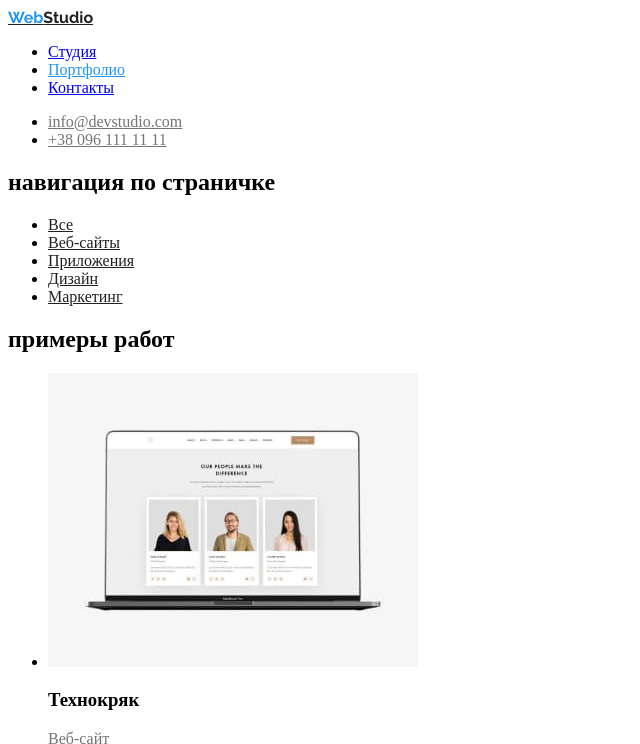
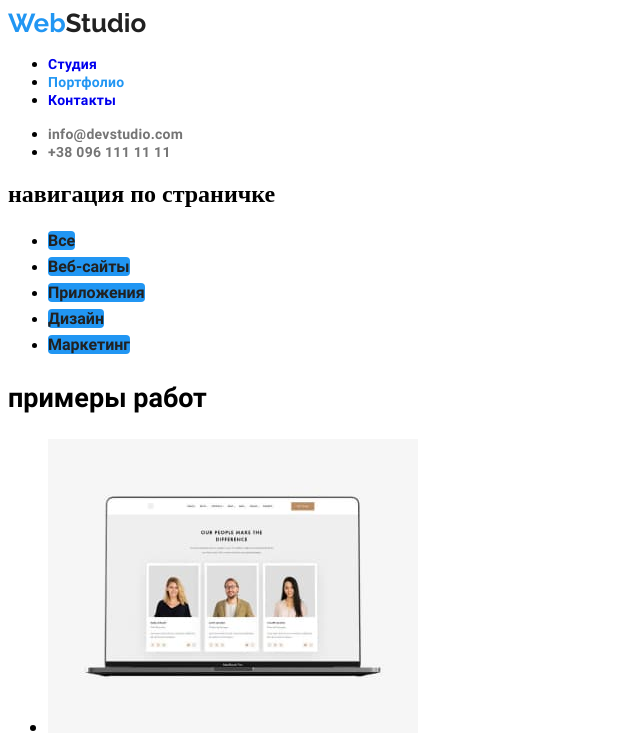
Before and after one commit to BohdanBilyk/goit-markup-hw-02, a plain HTML site: page portfolio.html in a window 1280 px wide. Shown: the top 744 px of the page, without its empty margins (0-640 px from the left). Drawn offline with Linux system fonts and the light colour scheme.

Commit message:
Homework 2

```diff
--- a/css/styles.css
+++ b/css/styles.css
@@ -4,59 +4,143 @@
     src: url('../fonts/Roboto-Bold.ttf') format('truetype');
     font-weight: 700;
 }
+@font-face{
+    font-family:'Roboto';
+    src: url('../fonts/Roboto-Bold.ttf') format('truetype');
+    font-weight: 500;
+}
+@font-face{
+    font-family:'Roboto';
+    src: url('../fonts/Roboto-Bold.ttf') format('truetype');
+    font-weight: 400;
+}
 @font-face {
     font-family:'Raleway' ;
     src: url('../fonts/Raleway-Bold.ttf') format('truetype');
+    font-weight: 700
 }
 :root {
     --color-accent: #2196f3;
+    --font-family:'Roboto'
 }
 .body {
     font-family:'Roboto' ;
-    font-style: ;
+    font-style:normal;
     color: hsl(0, 0%, 13%);
     background-color: #ffffff;
+    text-decoration: none;
 }
 .list {
   list-style: none;
 }
-/* навигация */
+/* header */
+
 .logo {
     font-family:'Raleway';
+    font-weight: 700;
+    font-size: 26px;
+    line-height: 31px;
     color: #212121;
+    text-decoration: none;
 }
-
+.link {
+  font-family: 'Roboto';
+  font-style: normal;
+  font-weight: 500;
+  font-size: 14px;
+  line-height: 16px;
+  letter-spacing: 0.02em;
+  text-decoration: none;
+}
 .logoweb {
   color: #2196f3;
   font-family:'Raleway';
+  text-decoration: none;
 }
-p
 .link-black {
   background-color: var(--color-accent);
 }
 .link-blue {
+  font-family: 'Roboto';
+  font-style: normal;
+  font-weight: 500;
+  font-size: 14px;
+  line-height: 16px;
+  letter-spacing: 0.02em;
   color: #2196f3;
+  text-decoration: none;
 }
 .link-gray {
+  font-family: 'Roboto';
+  font-style: normal;
+  font-weight: 400;
+  font-size: 14px;
+  line-height: 16px;
+  letter-spacing: 0.02em;
   color: #757575;
+  text-decoration: none;
 }
 /* навигация по странице */
-.submenu-item {
-}
-/* подвал */
+
 .link-item {
+  font-family: 'Roboto';
+  font-style: normal;
+  font-weight: 500;
+  font-size: 16px;
+  line-height: 26px;
   color: #212121;
+  background-color: #2196f3;
+  box-shadow: box-shadow: 0px 3px 1px rgba(0, 0, 0, 0.1), 0px 1px 2px rgba(0, 0, 0, 0.08), 0px 2px 2px rgba(0, 0, 0, 0.12);
+  border-radius: 4px;
+  text-decoration: none;
 }
 .link-item:hover,
 .link-item:focus,
 .link-item:active {
   color: #ffffff;
 }
+/* подвал */
+.logo-footer {
+  font-family: 'Raleway';
+  font-style: normal;
+  font-weight: 700;
+  font-size: 26px;
+  line-height: 31px;
+  color: #ffffff;
+  text-decoration: none;
+}
+.logoweb {
+  font-family: 'Raleway';
+  font-style: normal;
+  font-weight: 700;
+  font-size: 26px;
+  line-height: 31px;
+  text-decoration: none;
 
+}
+.benefits {
+  font-family: 'Roboto';
+  font-style: normal;
+  font-weight: 700;
+  font-size: 18px;
+  line-height: 36px;
+  text-decoration: none;
+}
 .link1 {
-  color: #757575;
+  font-family: 'Roboto';
+  font-style: normal;
+  font-weight: 400;
+  font-size: 16px;
+  line-height: 30px;
+  text-decoration: none;
 }
 .footer {
+  font-family: 'Roboto';
+  font-style: normal;
+  font-weight: 400;
+  font-size: 14px;
+  line-height: 24px;
   color: #ffffff;
   background-color: #2f303a;
+  text-decoration: none;
 }
--- a/portfolio.html
+++ b/portfolio.html
@@ -29,7 +29,7 @@ Weight
     <!--шапка-->
     <header class="header">
       <nav>
-      <a class="logo" href="./index.html"><span class="logoweb">Web</span>Studio</a>
+      <a class="logo" href="./portfolio.html"><span class="logoweb">Web</span>Studio</a>
          <ul class="menu">
           <li class="menu-item">
             <a href="#"  class="link" >Студия</a>
@@ -59,19 +59,24 @@ Weight
           <h2>навигация по страничке</h2> <!-- скриється за допомогою стилів -->
         <ul class="submenu">
           <li class="submenu-item">
-            <a href="#" class="link-item">Все</a></li>
+            <a href="#" class="link-item">Все</a>
+          </li>
           <li>
-            <a href="#" class="link-item">Веб-сайты</a></li>
+            <a href="#" class="link-item">Веб-сайты</a>
+          </li>
           <li>
-            <a href="#" class="link-item">Приложения</a></li>
+            <a href="#" class="link-item">Приложения</a>
+          </li>
           <li>
-            <a href="#" class="link-item">Дизайн</a></li>
+            <a href="#" class="link-item">Дизайн</a>
+          </li>
           <li>
-            <a href="#" class="link-item">Маркетинг</a></li>
+            <a href="#" class="link-item">Маркетинг</a>
+          </li>
         </ul>
       </section>
           <!--преимущества-->
-      <section>
+      <section class="benefits">
         <h2>примеры работ</h2> <!-- скриється за допомогою стилів -->
         <ul>
           <li>
@@ -170,7 +175,7 @@ Weight
 
   <!--подвал-->
     <footer class="footer">
-      <a href="./index.html"><span class="logoweb">Web</span>Studio</a>
+      <a href="./portfolio.html"><span class="logoweb">Web</span><span class="logo-footer" >Studio</span></a>
       <address>г. Киев, пр-т Леси Украинки, 26</address>
         <ul>
           <li>
```
